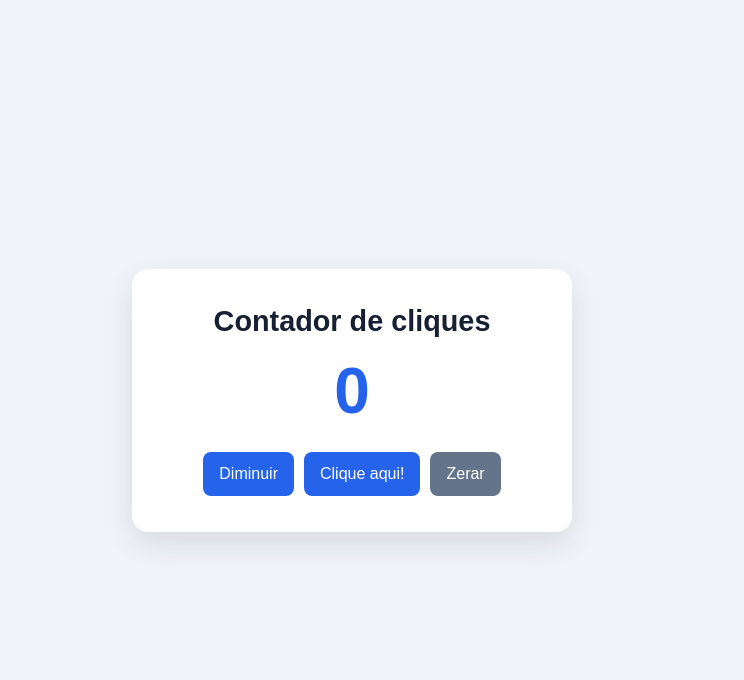
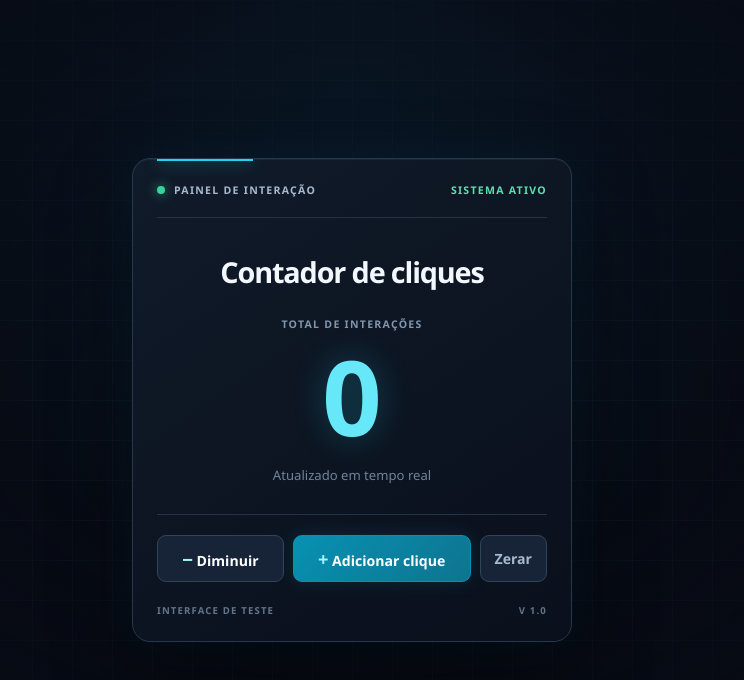
Before and after one commit to sirvicttor/meu-site-EJA, a plain HTML site: page front end/index.html in a window 1280 px wide. Shown: the whole page, without its empty margins (288-1032 px from the left). Drawn offline with Linux system fonts and the light colour scheme.

Commit message:
atualizacao de projeto

```diff
--- a/front end/index.html
+++ b/front end/index.html
@@ -7,14 +7,32 @@
   <link rel="stylesheet" href="style.css">
 </head>
 <body>
-  <main class="contador">
-    <h1>Contador de cliques</h1>
-    <p id="valor" aria-live="polite">0</p>
+  <main class="contador" aria-labelledby="titulo">
+    <header class="cabecalho">
+      <div class="identidade">
+        <span class="indicador" aria-hidden="true"></span>
+        <span class="identidade-texto">PAINEL DE INTERAÇÃO</span>
+      </div>
+      <span class="estado">SISTEMA ATIVO</span>
+    </header>
+
+    <section class="visor" aria-label="Contador de cliques">
+      <h1 id="titulo">Contador de cliques</h1>
+      <p class="legenda">TOTAL DE INTERAÇÕES</p>
+      <p id="valor" aria-live="polite">0</p>
+      <p class="dica">Atualizado em tempo real</p>
+    </section>
+
     <div class="botoes">
-      <button id="diminuir" type="button">Diminuir</button>
-      <button id="adicionar" type="button">Clique aqui!</button>
+      <button id="diminuir" type="button">− <span>Diminuir</span></button>
+      <button id="adicionar" type="button">+ <span>Adicionar clique</span></button>
       <button id="zerar" type="button">Zerar</button>
     </div>
+
+    <footer class="rodape">
+      <span>INTERFACE DE TESTE</span>
+      <span>V 1.0</span>
+    </footer>
   </main>
   <script src="script.js"></script>
 </body>
--- a/front end/style.css
+++ b/front end/style.css
@@ -1,5 +1,14 @@
 * {
   box-sizing: border-box;
+}
+
+:root {
+  color-scheme: dark;
+  font-family: "Segoe UI", Arial, sans-serif;
+  background: #070b14;
+  color: #edf5ff;
+  font-synthesis: none;
+  text-rendering: optimizeLegibility;
 }
 
 body {
@@ -8,63 +17,216 @@ body {
   display: grid;
   place-items: center;
   padding: 24px;
-  background: #f1f5f9;
-  color: #172033;
-  font-family: Arial, sans-serif;
+  background:
+    radial-gradient(ellipse at 50% 0%, rgb(20 78 117 / 28%), transparent 55%),
+    linear-gradient(rgb(33 66 91 / 12%) 1px, transparent 1px),
+    linear-gradient(90deg, rgb(33 66 91 / 12%) 1px, transparent 1px),
+    #070b14;
+  background-size: auto, 40px 40px, 40px 40px, auto;
+}
+
+body::before {
+  position: fixed;
+  inset: 0;
+  background: radial-gradient(ellipse at center, transparent 20%, #070b14 100%);
+  content: "";
+  pointer-events: none;
 }
 
 .contador {
+  position: relative;
   width: min(100%, 440px);
-  padding: 36px 28px;
-  border-radius: 16px;
-  background: #fff;
-  box-shadow: 0 12px 32px rgb(23 32 51 / 12%);
+  padding: 24px;
+  overflow: hidden;
+  border: 1px solid #26384b;
+  border-radius: 18px;
+  background: linear-gradient(145deg, rgb(17 27 42 / 98%), rgb(10 16 28 / 98%));
+  box-shadow:
+    0 28px 80px rgb(0 0 0 / 48%),
+    0 0 48px rgb(14 165 233 / 9%),
+    inset 0 1px rgb(255 255 255 / 5%);
+}
+
+.contador::before {
+  position: absolute;
+  top: 0;
+  left: 24px;
+  width: 96px;
+  height: 2px;
+  background: #22d3ee;
+  box-shadow: 0 0 16px rgb(34 211 238 / 80%);
+  content: "";
+}
+
+.cabecalho,
+.identidade,
+.rodape {
+  display: flex;
+  align-items: center;
+  justify-content: space-between;
+}
+
+.cabecalho {
+  gap: 12px;
+  padding-bottom: 20px;
+  border-bottom: 1px solid #243246;
+}
+
+.identidade {
+  justify-content: flex-start;
+  gap: 9px;
+}
+
+.identidade-texto,
+.estado,
+.legenda,
+.rodape {
+  font-size: 0.66rem;
+  font-weight: 700;
+  letter-spacing: 0.12em;
+}
+
+.identidade-texto {
+  color: #a7bad0;
+}
+
+.indicador {
+  width: 8px;
+  height: 8px;
+  border-radius: 50%;
+  background: #34d399;
+  box-shadow: 0 0 12px rgb(52 211 153 / 80%);
+}
+
+.estado {
+  color: #5ee0ae;
+  white-space: nowrap;
+}
+
+.visor {
+  padding: 34px 0 30px;
   text-align: center;
 }
 
 h1 {
-  margin: 0 0 16px;
-  font-size: 1.8rem;
+  margin: 0 0 26px;
+  color: #f3f8ff;
+  font-size: clamp(1.45rem, 6vw, 1.8rem);
+  font-weight: 600;
+  letter-spacing: -0.04em;
+}
+
+.legenda {
+  margin: 0 0 8px;
+  color: #8195ac;
 }
 
 #valor {
-  margin: 0 0 24px;
-  color: #2563eb;
-  font-size: 4rem;
+  margin: 0;
+  color: #67e8f9;
+  font-size: clamp(4.5rem, 20vw, 6.5rem);
+  font-variant-numeric: tabular-nums;
   font-weight: 700;
+  line-height: 1.1;
+  text-shadow: 0 0 32px rgb(34 211 238 / 28%);
+}
+
+.dica {
+  margin: 12px 0 0;
+  color: #6f839b;
+  font-size: 0.82rem;
 }
 
 .botoes {
   display: flex;
   flex-wrap: wrap;
-  justify-content: center;
-  gap: 10px;
+  gap: 9px;
+  padding-top: 20px;
+  border-top: 1px solid #243246;
 }
 
 button {
+  flex: 1 1 auto;
   min-height: 44px;
-  padding: 10px 16px;
-  border: 0;
-  border-radius: 8px;
-  background: #2563eb;
+  padding: 10px 14px;
+  border: 1px solid #30445a;
+  border-radius: 9px;
+  background: #172438;
   color: #fff;
   cursor: pointer;
-  font-size: 1rem;
+  font: inherit;
+  font-size: 0.88rem;
+  font-weight: 600;
+  transition: background-color 160ms ease, border-color 160ms ease, transform 160ms ease;
 }
 
 button:hover {
-  background: #1d4ed8;
+  transform: translateY(-2px);
+  border-color: #4b6986;
+  background: #20324a;
 }
 
 button:focus-visible {
-  outline: 3px solid #93c5fd;
+  outline: 2px solid #67e8f9;
   outline-offset: 3px;
 }
 
+#adicionar {
+  border-color: #0891b2;
+  background: linear-gradient(135deg, #0891b2, #0e7490);
+  box-shadow: 0 0 18px rgb(8 145 178 / 18%);
+}
+
+#adicionar:hover {
+  border-color: #22d3ee;
+  background: linear-gradient(135deg, #06a6c8, #0e849f);
+}
+
+#adicionar:first-letter,
+#diminuir:first-letter {
+  color: #a5f3fc;
+  font-size: 1.15rem;
+}
+
 #zerar {
-  background: #64748b;
+  flex: 0 0 auto;
+  color: #a7bad0;
 }
 
 #zerar:hover {
-  background: #475569;
+  color: #fff;
 }
+
+.rodape {
+  margin-top: 22px;
+  color: #62758c;
+  font-size: 0.6rem;
+}
+
+@media (max-width: 380px) {
+  .contador {
+    padding: 20px;
+  }
+
+  .identidade-texto,
+  .estado {
+    font-size: 0.58rem;
+  }
+
+  .botoes button {
+    flex-basis: 100%;
+  }
+
+  #zerar {
+    flex-basis: auto;
+  }
+}
+
+@media (prefers-reduced-motion: reduce) {
+  *,
+  *::before,
+  *::after {
+    scroll-behavior: auto !important;
+    transition-duration: 0.01ms !important;
+  }
+}
```
